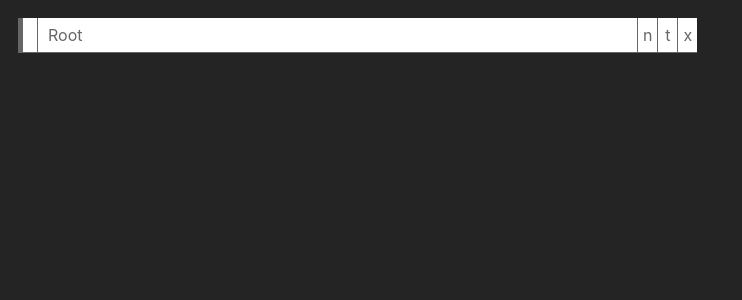
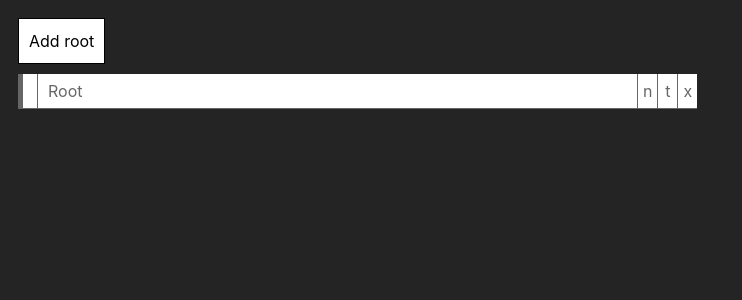
Before and after one commit to pdmnyberg/react-universal-tree, a React (Vite) app: page / in a window 1280 px wide. Shown: the top 300 px of the page, without its empty margins (0-742 px from the left). Built offline with nearby package versions, Linux system fonts and the light colour scheme.

Commit message:
feat: add root actions

```diff
--- a/src/App.tsx
+++ b/src/App.tsx
@@ -174,13 +174,16 @@ function App() {
   const stateManager = useEntityStateManager(appData.state, multiSelect);
   const actionManager: ActionManager = {
     triggerAction(entity, actionId) {
+      const slot = {parentId: entity ? entity.id : null, position: 0};
       switch (actionId) {
         case "add-node": {
           const newEntity = entityManager.createEntity();
           const item = createItem(newEntity);
           itemManager.addItem(item);
+          if (entity) {
             stateManager.updateState(entity, {isOpen: true});
-          hierarchyManager.addEntity(item, {parentId: entity.id, position: 0});
+          }
+          hierarchyManager.addEntity(item, slot);
           break;
         }
         case "add-text": {
@@ -193,13 +196,17 @@ function App() {
             }
           );
           itemManager.addItem(item);
+          if (entity) {
             stateManager.updateState(entity, {isOpen: true});
-          hierarchyManager.addEntity(item, {parentId: entity.id, position: 0});
+          }
+          hierarchyManager.addEntity(item, slot);
           break;
         }
         case "remove-node": {
+          if (entity) {
             hierarchyManager.removeEntity(entity);
             itemManager.removeItem(entity);
+          }
           break;
         }
       }
@@ -235,14 +242,19 @@ function App() {
   return (
     <div className="app">
       <div className="hierarchy-view">
-        {selection.length > 0 ? <>{
+        <span
+            className="button"
+            onClick={() => {actionManager.triggerAction(null, "add-node")}}>Add root</span>
+        {selection.length > 0 ? <>
+          {
             (itemManager.getActions(selection[0]) || []).map(action => (
               <span
                 key={action.actionId}
                 className="button"
                 onClick={() => {actionManager.triggerAction(selection[0], action.actionId)}}>{action.label}</span>
             ))
-        }</> : <></>}
+          }
+        </> : <></>}
         <ActionContext.Provider value={actionManager}>
           <HierarchyContext.Provider value={hierarchyManager}>
             <ItemContext.Provider value={itemManager}>
--- a/src/contexts/index.ts
+++ b/src/contexts/index.ts
@@ -20,7 +20,7 @@ export type EntityManager = {
 }
 
 export type ActionManager = {
-    triggerAction(entity: Entity, actionId: string): void;
+    triggerAction(entity: Entity | null, actionId: string): void;
 }
 
 export type ItemManager<T extends Item> = {
```
Lines whose indentation alone changed are shown as unchanged.
